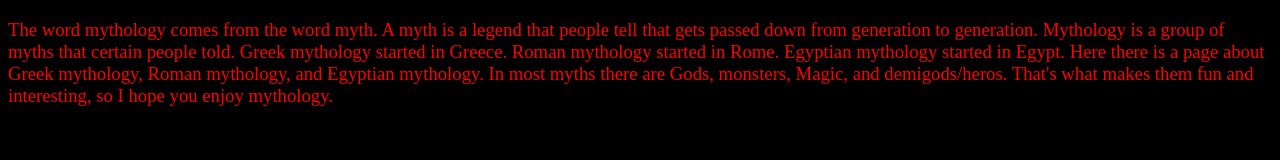
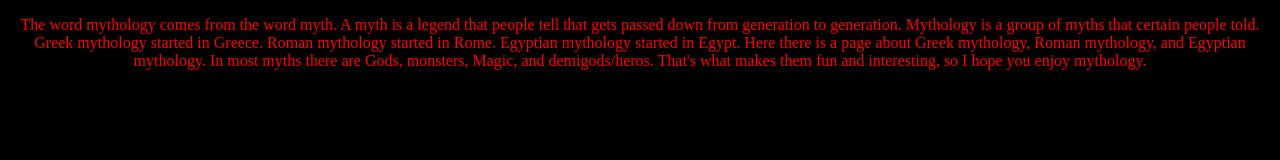
Before and after one commit to Fch-DC/Fch-DC.github.io, a plain HTML site: page Mythology.html in a window 1280 px wide. Drawn offline with Linux system fonts and the light colour scheme.

Commit message:
Update styles.css

```diff
--- a/css/styles.css
+++ b/css/styles.css
@@ -3,7 +3,7 @@ body {
       }
       p {
         color: red;
-        font-size: 18.72px;
+        text-align: center;
       }
       h1 {
         color: "#910000";
```
